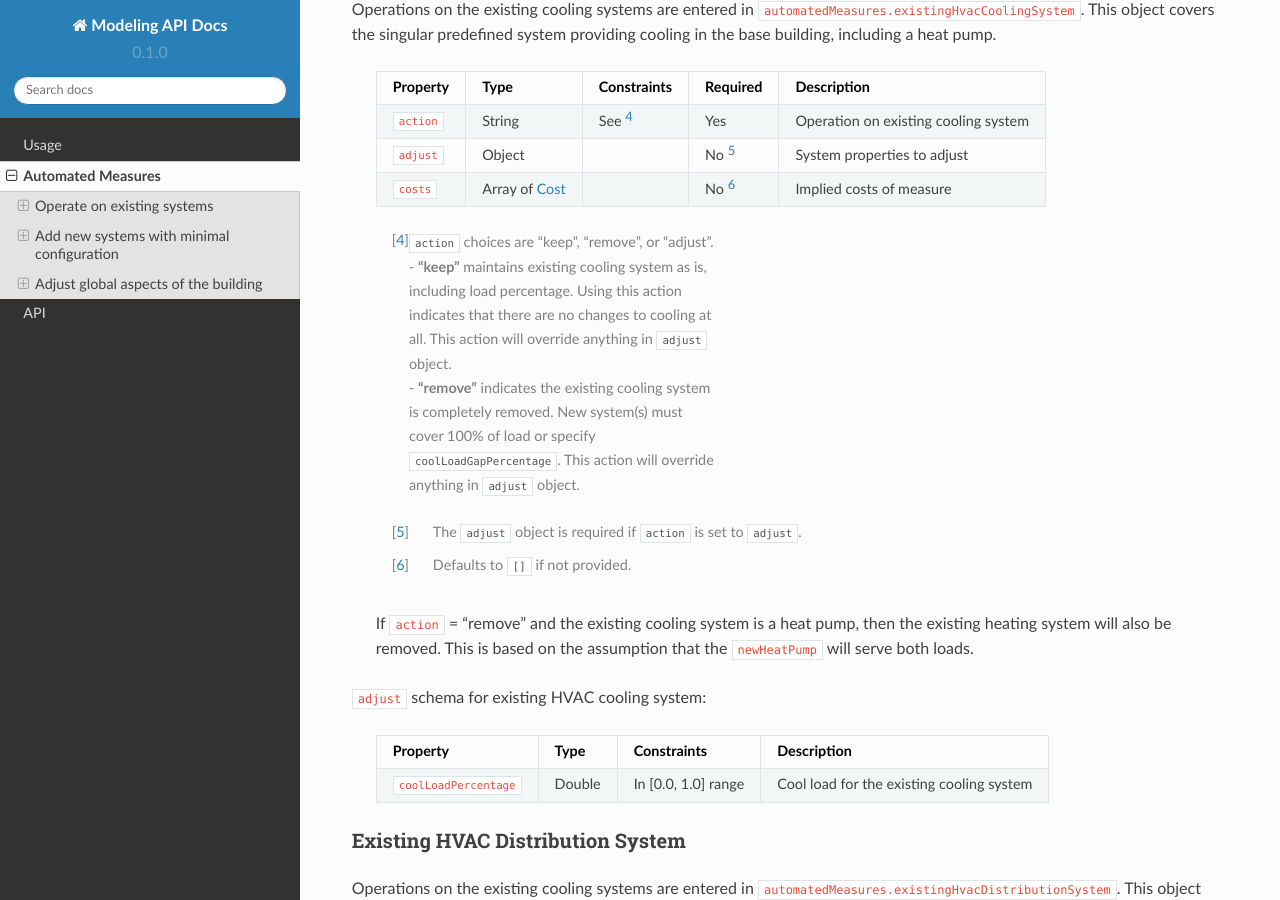
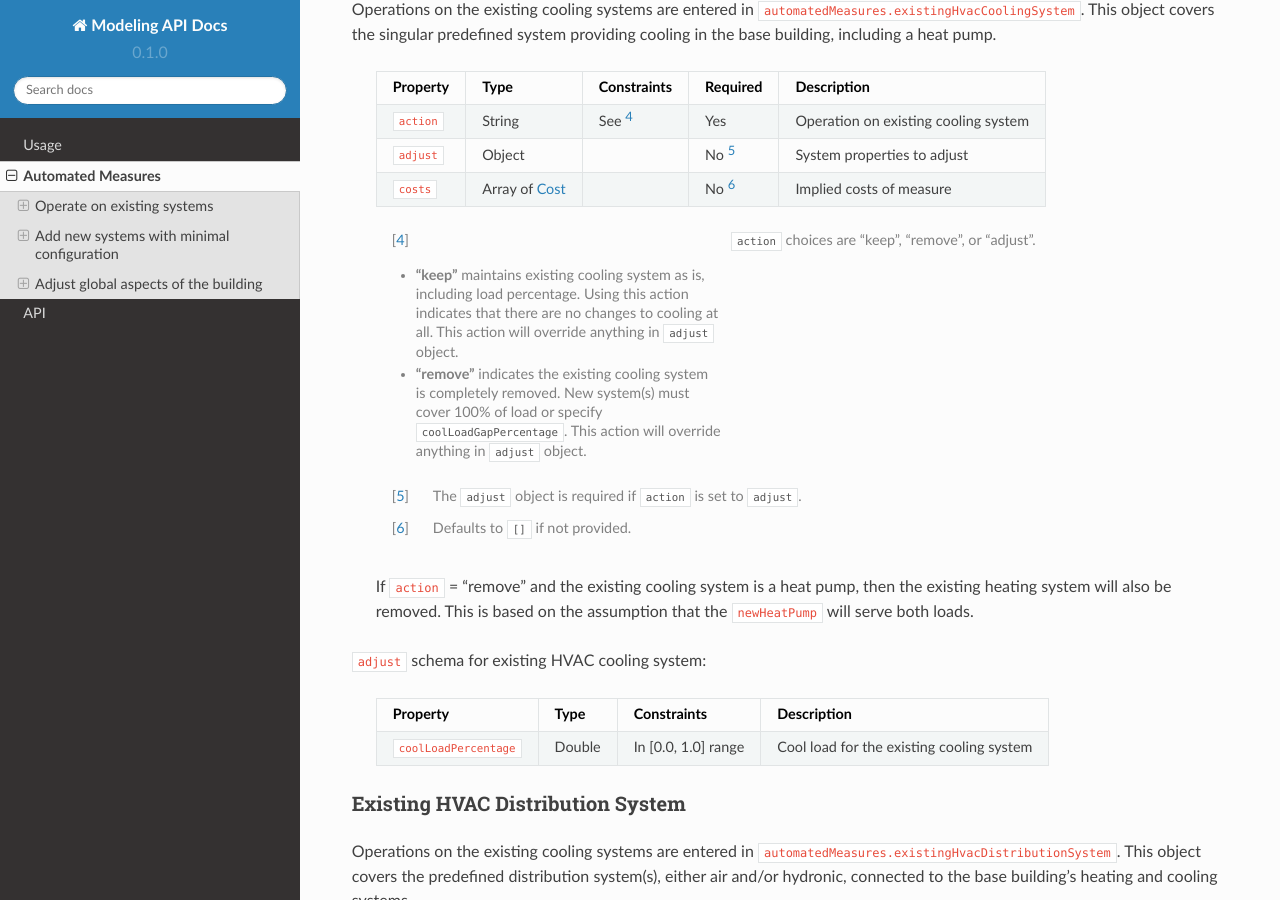
Before and after one commit to RadiantLabs/modeling-api-docs, a Sphinx documentation site: the page built from docs/source/automated_measures.rst, in a window 1280 px wide and 900 px high, scrolled down 1435 px. Built offline with Sphinx 7.4.7 and the Read the Docs theme 2.0.0, drawn with Linux system fonts in a browser that asks for light colours.

Commit message:
Try to use list in second set of footnotes

```diff
--- a/docs/source/automated_measures.rst
+++ b/docs/source/automated_measures.rst
@@ -72,9 +72,11 @@
   ``costs``   Array of :ref:`cost`               No [#]_   Implied costs of measure
   ==========  ====================  ===========  ========  ============================
 
-  .. [#] | ``action`` choices are "keep", "remove", or "adjust".
-         | - **"keep"** maintains existing cooling system as is, including load percentage. Using this action indicates that there are no changes to cooling at all. This action will override anything in ``adjust`` object.
-         | - **"remove"** indicates the existing cooling system is completely removed. New system(s) must cover 100% of load or specify ``coolLoadGapPercentage``. This action will override anything in ``adjust`` object.
+  .. [#] ``action`` choices are "keep", "remove", or "adjust".
+
+     - **"keep"** maintains existing cooling system as is, including load percentage. Using this action indicates that there are no changes to cooling at all. This action will override anything in ``adjust`` object.
+     - **"remove"** indicates the existing cooling system is completely removed. New system(s) must cover 100% of load or specify ``coolLoadGapPercentage``. This action will override anything in ``adjust`` object.
+
   .. [#] The ``adjust`` object is required if ``action`` is set to ``adjust``.
   .. [#] Defaults to ``[]`` if not provided.
 
```
